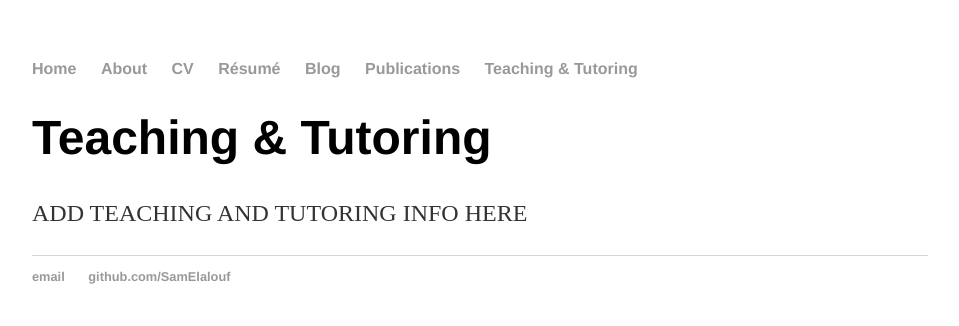
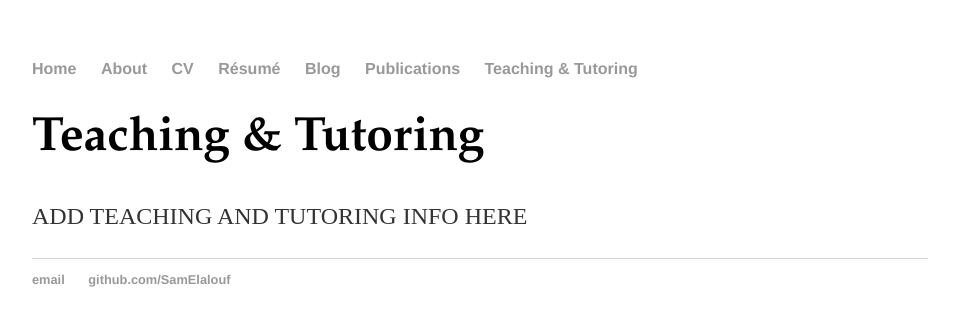
Before and after one commit to SamElalouf/samelalouf.github.io, a Jekyll site: the page built from teachingandtutoring/index.html, in a window 1280 px wide. Shown: the top 326 px of the page, without its empty margins (160-1119 px from the left). Built offline with Jekyll 4.4.1, drawn with Linux system fonts in a browser that asks for light colours.

Commit message:
Garamond Heading
changes heading font and increases size

```diff
--- a/teachingandtutoring/index.html
+++ b/teachingandtutoring/index.html
@@ -3,6 +3,6 @@ layout: default
 title: Teaching &amp; Tutoring
 ---
 <div class="blurb">
-	<h1>Teaching &amp; Tutoring</h1>
+	<h1 style="font-family:Garamond; style="font-size: 28px;">Teaching &amp; Tutoring</h1>
 	<p> ADD TEACHING AND TUTORING INFO HERE </p>
 </div><!-- /.blurb -->
```
